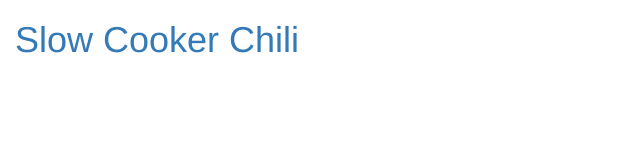
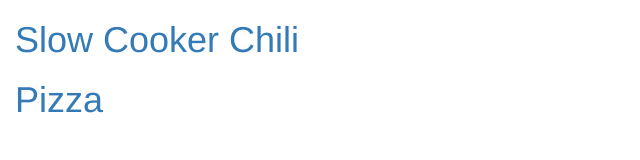
Before and after one commit to mgroat/todoShopping, a plain HTML site: page index.html in a window 1280 px wide. Shown: the whole page, without its empty margins (0-640 px from the left). Drawn offline with nearby package versions, Linux system fonts and the light colour scheme.

Commit message:
Add pizza

```diff
--- a/index.html
+++ b/index.html
@@ -1,4 +1,5 @@
 <link href="https://maxcdn.bootstrapcdn.com/bootstrap/3.3.6/css/bootstrap.min.css" rel="stylesheet">
 <div class="container-fluid text-primary">
 	<h1><a href="https://todoist.com/importFromTemplate?t_url=http://mgroat.github.io/todoShopping/chili.csv">Slow Cooker Chili</a></h1>
+	<h1><a href="https://todoist.com/importFromTemplate?t_url=http://mgroat.github.io/todoShopping/pizza.csv">Pizza</a></h1>
 </div>
```
